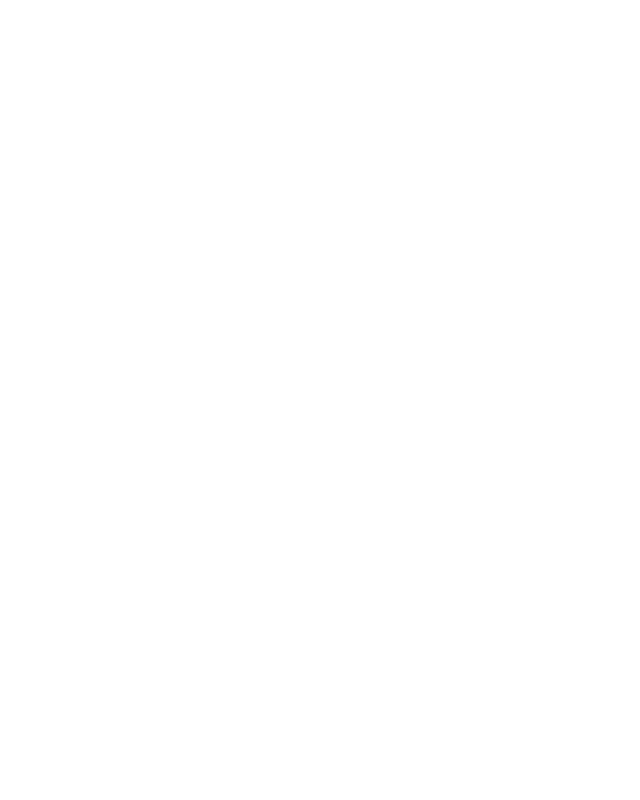
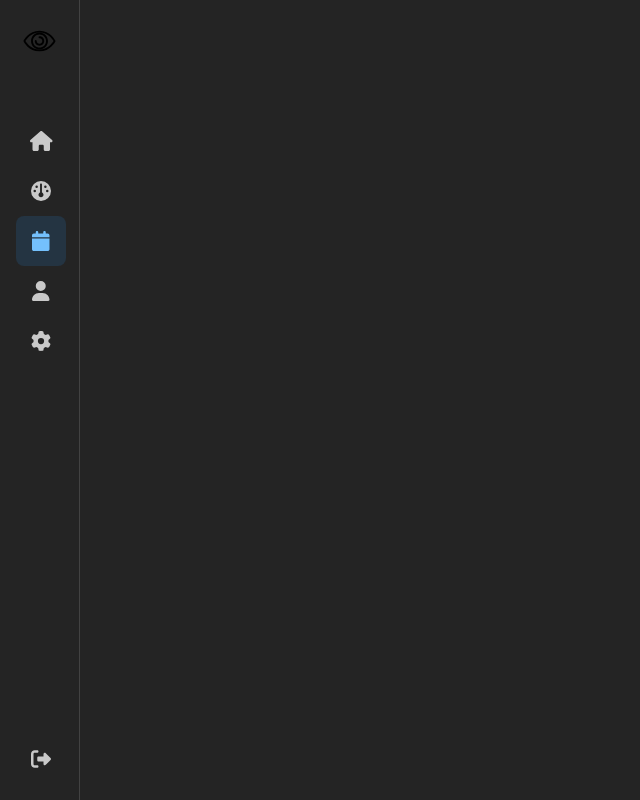
Before and after one commit to V3ntus/watcher, a Next.js app: page / in a window 1280 px wide. Shown: the whole page, without its empty margins (0-640 px from the left). Built offline with nearby package versions, Linux system fonts and the light colour scheme.

Commit message:
dep/feat: add mantine UI and navbar

```diff
--- /dev/null
+++ b/postcss.config.cjs
@@ -0,0 +1,14 @@
+module.exports = {
+    plugins: {
+        'postcss-preset-mantine': {},
+        'postcss-simple-vars': {
+            variables: {
+                'mantine-breakpoint-xs': '36em',
+                'mantine-breakpoint-sm': '48em',
+                'mantine-breakpoint-md': '62em',
+                'mantine-breakpoint-lg': '75em',
+                'mantine-breakpoint-xl': '88em',
+            },
+        },
+    },
+};
--- /dev/null
+++ b/src/app/globals.css
@@ -0,0 +1,9 @@
+html {
+    width: 100vw;
+    height: 100vh;
+}
+
+body {
+    width: 100%;
+    height: 100%;
+}
--- a/src/app/layout.tsx
+++ b/src/app/layout.tsx
@@ -1,7 +1,18 @@
-import type { Metadata } from 'next'
-import { Roboto_Mono } from 'next/font/google'
+import React from "react";
+import type {Metadata} from 'next';
 
-const mono = Roboto_Mono({ subsets: ['latin'] })
+import {Roboto_Mono} from 'next/font/google';
+
+import {ColorSchemeScript, MantineProvider, mantineHtmlProps} from '@mantine/core';
+import '@mantine/core/styles.css';
+import '@/app/globals.css';
+
+import {config} from '@fortawesome/fontawesome-svg-core'
+import '@fortawesome/fontawesome-svg-core/styles.css'
+
+config.autoAddCss = false
+
+const mono = Roboto_Mono({subsets: ['latin']})
 
 export const metadata: Metadata = {
     title: 'watcher',
@@ -11,14 +22,15 @@
     },
 }
 
-export default function RootLayout({
-  children,
-}: {
-  children: React.ReactNode
-}) {
+export default function RootLayout({children}: { children: React.ReactNode }) {
     return (
-    <html lang="en">
-      <body className={mono.className}>{children}</body>
+        <html lang="en" {...mantineHtmlProps}>
+        <head>
+            <ColorSchemeScript/>
+        </head>
+        <body className={mono.className}>
+        <MantineProvider defaultColorScheme="dark">{children}</MantineProvider>
+        </body>
         </html>
     )
 }
--- a/src/app/page.tsx
+++ b/src/app/page.tsx
@@ -1,8 +1,11 @@
 'use client'
+
+import Navbar from '@/components/ui/Navbar';
 
 export default function Home() {
     return (
         <>
+            <Navbar/>
         </>
     )
 }
--- /dev/null
+++ b/src/components/logos/EyeIcon.tsx
@@ -0,0 +1,28 @@
+// 2014 Alexander Madyankin, Roman Shamin, MIT <http://opensource.org/licenses/mit-license.php>, via Wikimedia Commons
+
+import * as React from "react"
+import { useColorScheme } from "@mantine/hooks";
+
+function EyeIcon(props: React.JSX.IntrinsicAttributes & React.SVGProps<SVGSVGElement>) {
+    const colorScheme = useColorScheme();
+
+    const svgColor = colorScheme === 'dark' ? '#FFFFFF' : '#000000';
+
+    return <svg
+        xmlns="http://www.w3.org/2000/svg"
+        viewBox="0 0 50 50"
+        width="50"
+        height="50"
+        fill={svgColor}
+        {...props}
+    >
+        <path
+            d="M25 36C13.5 36 8.3 25.9 8.1 25.4c-.1-.3-.1-.6 0-.9C8.3 24.1 13.5 14 25 14s16.7 10.1 16.9 10.6c.1.3.1.6 0 .9-.2.4-5.4 10.5-16.9 10.5zM10.1 25c1.1 1.9 5.9 9 14.9 9s13.7-7.1 14.9-9c-1.1-1.9-5.9-9-14.9-9s-13.7 7.1-14.9 9z"/>
+        <path
+            d="M25 34c-5 0-9-4-9-9s4-9 9-9 9 4 9 9-4 9-9 9zm0-16c-3.9 0-7 3.1-7 7s3.1 7 7 7 7-3.1 7-7-3.1-7-7-7z"/>
+        <path
+            d="M25 30c-2.8 0-5-2.2-5-5 0-.6.4-1 1-1s1 .4 1 1c0 1.7 1.3 3 3 3s3-1.3 3-3-1.3-3-3-3c-.6 0-1-.4-1-1s.4-1 1-1c2.8 0 5 2.2 5 5s-2.2 5-5 5z"/>
+    </svg>;
+}
+
+export default EyeIcon
--- /dev/null
+++ b/src/components/ui/Navbar.module.css
@@ -0,0 +1,35 @@
+.navbar {
+    width: 80px;
+    height: 100%;
+    padding: var(--mantine-spacing-md);
+    display: flex;
+    flex-direction: column;
+    border-right: 1px solid light-dark(var(--mantine-color-gray-3), var(--mantine-color-dark-4));
+}
+
+.navbarMain {
+    flex: 1;
+    margin-top: 50px;
+}
+
+.link {
+    width: 50px;
+    height: 50px;
+    border-radius: var(--mantine-radius-md);
+    display: flex;
+    align-items: center;
+    justify-content: center;
+    color: light-dark(var(--mantine-color-gray-7), var(--mantine-color-dark-0));
+
+    &:hover {
+        background-color: light-dark(var(--mantine-color-gray-0), var(--mantine-color-dark-5));
+    }
+
+    &[data-active] {
+        &,
+        &:hover {
+            background-color: var(--mantine-color-blue-light);
+            color: var(--mantine-color-blue-light-color);
+        }
+    }
+}
--- /dev/null
+++ b/src/components/ui/Navbar.tsx
@@ -0,0 +1,71 @@
+import {useState} from 'react';
+import {Center, Stack, Tooltip, UnstyledButton} from '@mantine/core';
+import classes from './Navbar.module.css';
+import {FontAwesomeIcon} from '@fortawesome/react-fontawesome';
+import {
+    faHome,
+    faGauge,
+    faCalendar,
+    faUser,
+    faGear,
+    faRightFromBracket,
+    IconDefinition
+} from "@fortawesome/free-solid-svg-icons";
+
+import EyeIcon from '@/components/logos/EyeIcon';
+
+interface NavbarLinkProps {
+    icon: IconDefinition;
+    label: string;
+    active?: boolean;
+    onClick?: () => void;
+}
+
+function NavbarLink({icon: Icon, label, active, onClick}: NavbarLinkProps) {
+    return (
+        <Tooltip label={label} position="right" transitionProps={{duration: 0}}>
+            <UnstyledButton onClick={onClick} className={classes.link} data-active={active || undefined}>
+                <FontAwesomeIcon size="lg" stroke="1.5" icon={Icon}/>
+            </UnstyledButton>
+        </Tooltip>
+    );
+}
+
+const mockdata = [
+    {icon: faHome, label: 'Home'},
+    {icon: faGauge, label: 'Dashboard'},
+    {icon: faCalendar, label: 'Releases'},
+    {icon: faUser, label: 'Account'},
+    {icon: faGear, label: 'Settings'},
+];
+
+export default function Navbar() {
+    const [active, setActive] = useState(2);
+
+    const links = mockdata.map((link, index) => (
+        <NavbarLink
+            {...link}
+            key={link.label}
+            active={index === active}
+            onClick={() => setActive(index)}
+        />
+    ));
+
+    return (
+        <nav className={classes.navbar}>
+            <Center>
+                <EyeIcon />
+            </Center>
+
+            <div className={classes.navbarMain}>
+                <Stack justify="center" gap={0}>
+                    {links}
+                </Stack>
+            </div>
+
+            <Stack justify="center" gap={0}>
+                <NavbarLink icon={faRightFromBracket} label="Logout"/>
+            </Stack>
+        </nav>
+    );
+}
```
Also changed, not shown: package.json (+16 -1 lines), 1 other file (tests, documents, lock files or other folders). Lines whose indentation alone changed are shown as unchanged.
